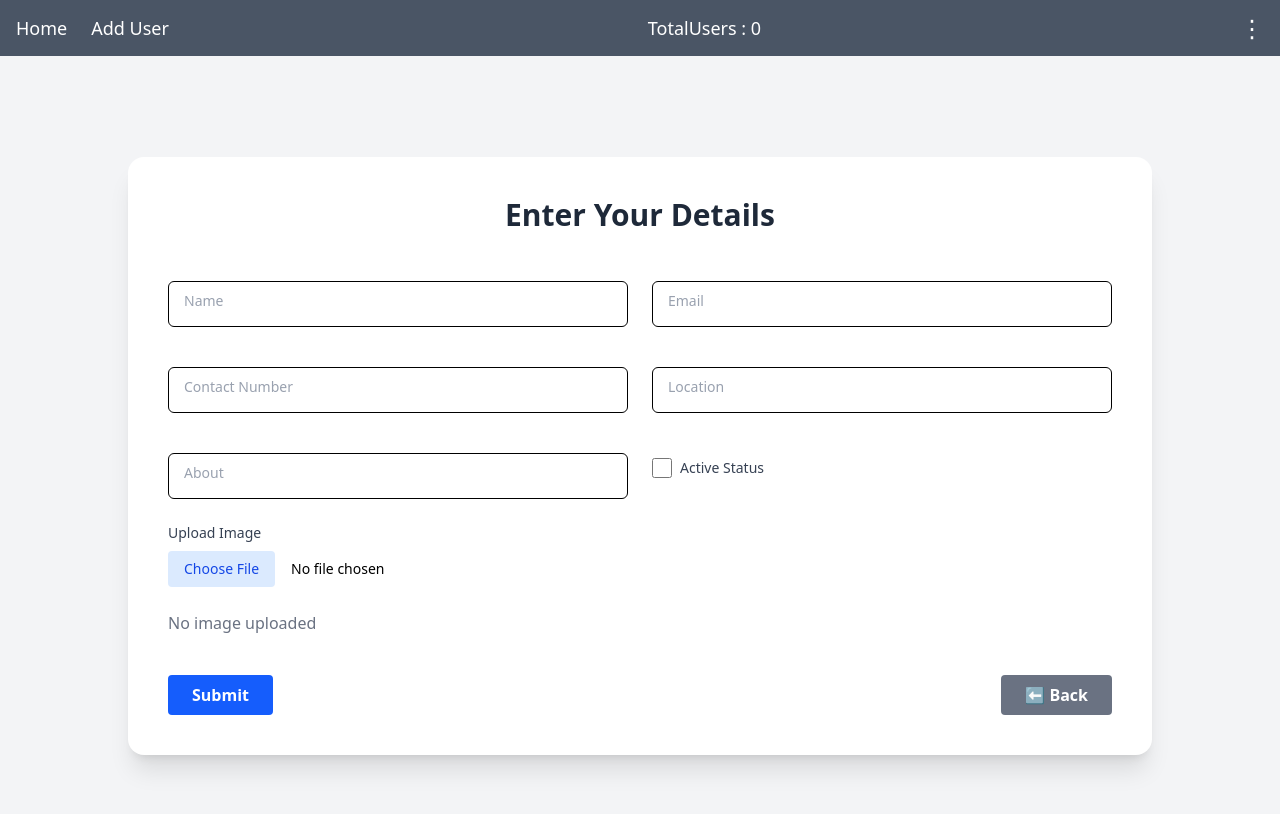
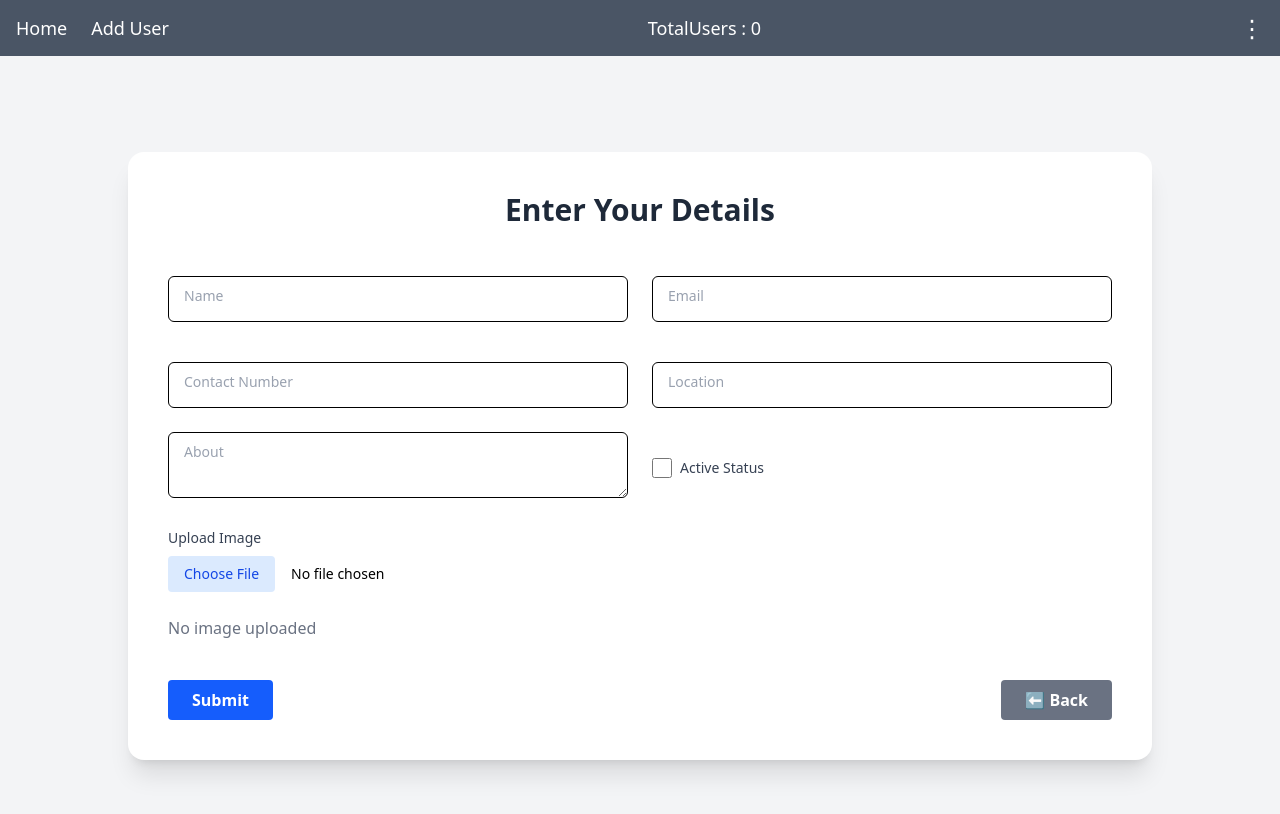
Before and after one commit to NamanKatiyar3010/CRUD_APP, a React (Vite) app: page /addData in a window 1280 px wide. Shown: the top 814 px of the page. Built offline with nearby package versions, Linux system fonts and the light colour scheme; no server answers; sample sign-in values are in the browser's storage.

Commit message:
put the reusable textarea for the about and fix the issues with cross-platform like diffrent browsers

```diff
--- a/src/components/FloatingInput.jsx
+++ b/src/components/FloatingInput.jsx
@@ -7,6 +7,7 @@ const FloatingInput = ({
   type,
   register,
   error,
+  max,
   maxLength,
 }) => {
   const [showPassword, setShowPassword] = useState(false);
@@ -18,12 +19,24 @@ const FloatingInput = ({
         type={isPassword && showPassword ? "text" : type}
         placeholder=" "
         maxLength={maxLength}
+        inputMode={type === "number" ? "numeric" : undefined}
+        pattern={type === "number" ? "\\d*" : undefined}
+        onInput={(e) => {
+          if (type === "number") {
+            e.target.value = e.target.value.replace(/\D/g, "").slice(0, 10);
+          }
+        }}
+        max={max}
         {...register(name)}
         id={name}
         className={`peer w-full px-3.5 pt-4 pb-2 text-sm border rounded-md bg-transparent
           outline-none transition-all pr-10
           dark:text-white dark:border-gray-600 dark:focus:border-blue-500
-          ${error ? "border-rose-500 focus:border-rose-500" : "focus:border-blue-500"}`}
+          ${
+            error
+              ? "border-rose-500 focus:border-rose-500"
+              : "focus:border-blue-500"
+          }`}
       />
 
       <label
@@ -31,7 +44,9 @@ const FloatingInput = ({
         className={`absolute left-3 -top-2.5 text-xs px-1 transition-all bg-white dark:bg-gray-800
           peer-placeholder-shown:top-2.5 peer-placeholder-shown:text-sm peer-placeholder-shown:text-gray-400
           peer-focus:-top-2.5 peer-focus:text-xs peer-focus:text-blue-500
-          ${error ? "text-rose-500 peer-focus:text-rose-500" : "text-gray-500"}`}
+          ${
+            error ? "text-rose-500 peer-focus:text-rose-500" : "text-gray-500"
+          }`}
       >
         {label}
       </label>
@@ -45,9 +60,7 @@ const FloatingInput = ({
         </div>
       )}
 
-      {error && (
-        <p className="text-xs text-rose-600 mt-1">{error.message}</p>
-      )}
+      {error && <p className="text-xs text-rose-600 mt-1">{error.message}</p>}
     </div>
   );
 };
--- /dev/null
+++ b/src/components/FloatingTextarea.jsx
@@ -0,0 +1,38 @@
+import React from "react";
+
+const FloatingTextarea = ({label, name, register, error, maxLength}) => {
+  return (
+    <div className="relative">
+      <textarea
+        className={`peer w-full px-3.5 pt-4 pb-2 text-sm border rounded-md bg-transparent
+          outline-none transition-all pr-10
+          dark:text-white dark:border-gray-600 dark:focus:border-blue-500
+          ${
+            error
+              ? "border-rose-500 focus:border-rose-500"
+              : "focus:border-blue-500"
+          }`}
+        placeholder=""
+        {...register(name)}
+        id={name}
+        maxLength={maxLength}
+        data-hs-textarea-auto-height=""
+      ></textarea>
+      <label
+        htmlFor={name}
+        className={`absolute left-3 -top-2.5 text-xs px-1 transition-all bg-white dark:bg-gray-800
+                peer-placeholder-shown:top-2.5 peer-placeholder-shown:text-sm peer-placeholder-shown:text-gray-400
+                peer-focus:-top-2.5 peer-focus:text-xs peer-focus:text-blue-500
+                ${
+                  error
+                    ? "text-rose-500 peer-focus:text-rose-500"
+                    : "text-gray-500"
+                }`}
+      >
+        {label}
+      </label>
+    </div>
+  );
+};
+
+export default FloatingTextarea;
--- a/src/components/Navbar.jsx
+++ b/src/components/Navbar.jsx
@@ -131,7 +131,7 @@ const Navbar = () => {
                 ref={inputRef}
                 type="search"
                 placeholder="Search name or email..."
-                maxLength={50}
+                maxLength={45}
                 value={search}
                 onChange={(e) => setSearch(e.target.value)}
                 onKeyDown={handleKeyDown}
--- a/src/pages/AddData.jsx
+++ b/src/pages/AddData.jsx
@@ -3,10 +3,11 @@ import { useForm } from "react-hook-form";
 import toast, { Toaster } from "react-hot-toast";
 
 import { useNavigate, useParams } from "react-router-dom";
-import FloatingInput from "../components/FloatingInput"
+import FloatingInput from "../components/FloatingInput";
 import { yupResolver } from "@hookform/resolvers/yup";
 import * as yup from "yup";
 import { useUserStore } from "../zustand/userStore";
+import FloatingTextarea from "../components/FloatingTextarea";
 // import addUser from "./zustand/userStore.js"
 
 const UserForm = () => {
@@ -35,13 +36,14 @@ const UserForm = () => {
       .email("Enter a valid email")
       .required("Email is required")
       .matches(
-        /^[A-Za-z0-9._%+-]+@[A-Za-z0-9.-]+\.[A-Za-z]{2,}$/,
-        "Enter Valid Email"
+        /^[a-zA-Z0-9._%+-]+@(gmail|yahoo|outlook|hotmail|protonmail)\.com$/,
+        "email allowed are [Gmail, Yahoo, Outlook, hotmail, protonmail]."
       ),
 
     phone: yup
       .string()
       .required("Phone number is required")
+      .max(10, "Maximum 10 characters allowed")
       .matches(/^[0-9]\d{9}$/, "Phone number must be exactly 10 digits."),
 
     location: yup
@@ -55,7 +57,6 @@ const UserForm = () => {
       .string()
       .max(400, "About must be at most 400 characters")
       .min(3, "Minimum 3 characters"),
-    // .matches(/^[A-Za-z]+(?: [A-Za-z]+)*$/, "Only letters are allowed"),
   });
   const {
     register,
@@ -107,9 +108,7 @@ const UserForm = () => {
       });
       setFile(null);
       setStatus(false);
-      // document.title="CRUD-Add User";
     }
-    // document.title="CRUD-Update User";
   }, [isEditMode, reset]);
 
   useEffect(() => {
@@ -134,10 +133,8 @@ const UserForm = () => {
 
       if (isEditMode) {
         await updateUser({ id, formData });
-        // toast.success("User updated successfully!");
       } else {
         await addUser(formData);
-        // toast.success("User added successfully!");
       }
       reset();
       setFile(null);
@@ -212,6 +209,7 @@ const UserForm = () => {
             label="Contact Number"
             name="phone"
             type="number"
+            max="9999999999"
             register={register}
             maxLength={10}
             error={errors.phone}
@@ -224,10 +222,17 @@ const UserForm = () => {
             maxLength={30}
             error={errors.location}
           />
-          <FloatingInput
+          {/* <FloatingInput
             label="About"
             name="about"
             type="textarea"
+            register={register}
+            maxLength={400}
+            error={errors.about}
+          /> */}
+          <FloatingTextarea
+            label="About"
+            name="about"
             register={register}
             maxLength={400}
             error={errors.about}
```
Also changed, not shown: src/pages/Home.jsx (+3 -23 lines).
